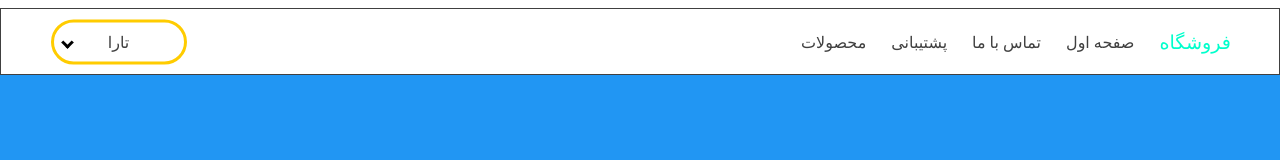
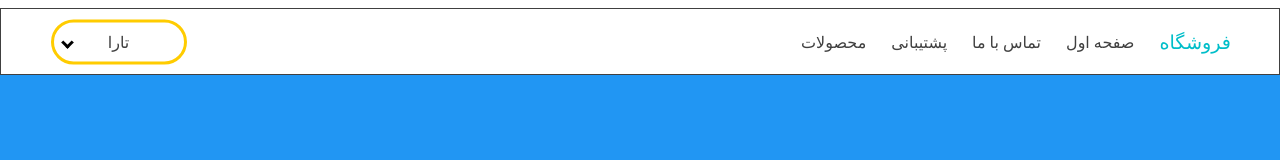
Before and after one commit to Baharkaviani/E-commerce-website, a Vue app: page / in a window 1280 px wide. Shown: the top 160 px of the page. Built offline with nearby package versions, Linux system fonts and the light colour scheme.

Commit message:
colors fixed

```diff
--- a/src/components/fixed/nav_menu.vue
+++ b/src/components/fixed/nav_menu.vue
@@ -56,13 +56,13 @@
 
     nav  .menu-item.store{
         font-size: 120%;
-        color: #00ffcc;
+        color: #00bec9;
         margin-right: 50px;
     }
 
     nav .menu-item:active,
     nav .menu-item:hover {
-        color: #00ffcc;
+        color: #00bec9;
     }
     nav .menu-item a {
         color: inherit;
```
